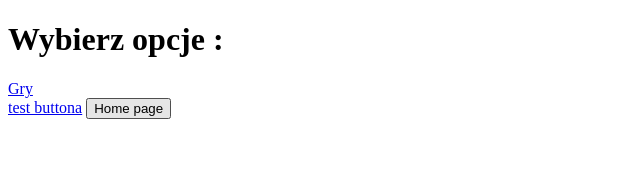
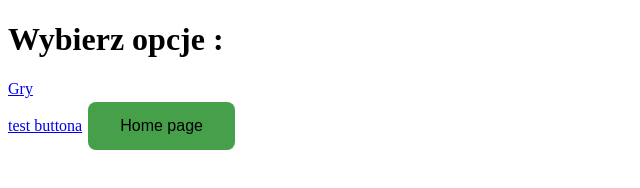
Before and after one commit to obszank/website, a plain HTML site: page 2.html in a window 1280 px wide. In both pictures the pointer is over the button "Home page". Shown: the whole page, without its empty margins (0-640 px from the left). Drawn offline with Linux system fonts and the light colour scheme.

Commit message:
Update 2.css

```diff
--- a/2.css
+++ b/2.css
@@ -1,4 +1,4 @@
-#backButton {
+#redirectButton {
 	background-color: #4CAF50; /*Zielone tło */
 	border: none; /* linie do okola usuwane */
 	color: black; /*czarny tekst */
@@ -11,7 +11,7 @@
 	cursor: pointer;
 	border-radius: 8px
 }
-#backButton:hover {
+#redirectButton:hover {
 	background-color: #45a049;
 
 }
```
